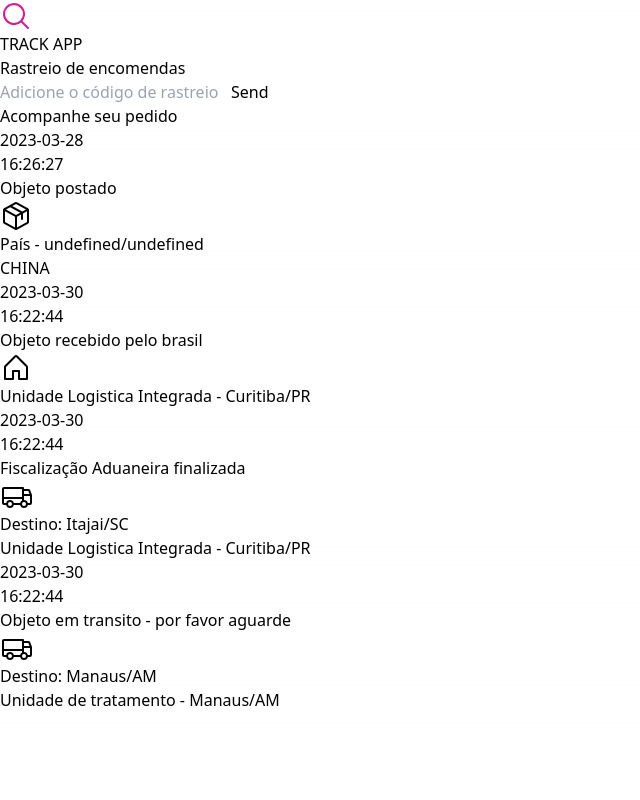
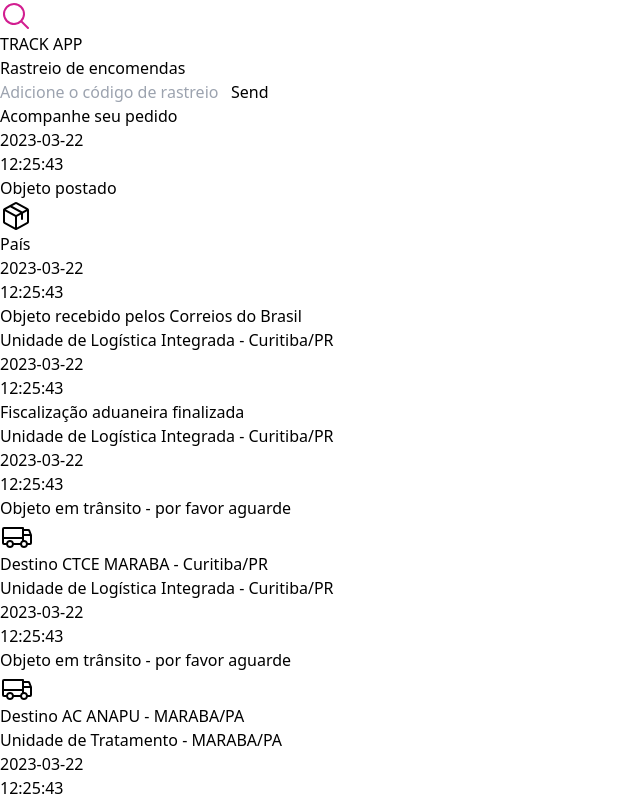
Before and after one commit to RaissaVasconcelos/Track-App, a React (Vite) app: page / in a window 1280 px wide. Shown: the top 800 px of the page, without its empty margins (0-640 px from the left). Built offline with nearby package versions, Linux system fonts and the light colour scheme.

Commit message:
chore: install zod

```diff
--- a/package.json
+++ b/package.json
@@ -10,10 +10,12 @@
     "preview": "vite preview"
   },
   "dependencies": {
+    "@hookform/resolvers": "^3.1.0",
     "@phosphor-icons/react": "^2.0.9",
     "axios": "^1.3.6",
     "react-dom": "^18.2.0",
-    "react-hook-form": "^7.43.9"
+    "react-hook-form": "^7.43.9",
+    "zod": "^3.21.4"
   },
   "devDependencies": {
     "@types/react": "^18.0.28",
--- a/src/Componentes/Card.tsx
+++ b/src/Componentes/Card.tsx
@@ -1,5 +1,5 @@
-import { House, Package, Truck } from "@phosphor-icons/react"
-
+// import { House, Package, Truck } from "@phosphor-icons/react"
+import { ImgStatus } from './ImgStatus'
 interface IUnidade {
     endereco: {
       cidade: string,
@@ -10,7 +10,7 @@ interface IUnidade {
     tipo: string,
 }
 
-interface cardProps {
+export interface cardProps {
   descricao: string
   dtHrCriado: string
   unidade: IUnidade,
@@ -36,29 +36,21 @@ export function Card({
         <div className="flex flex-col gap-5">
           <p className="text-1xl font-bold">{descricao}</p>
           <div>
-            { unidadeDestino ? (
+            { unidadeDestino?.endereco.cidade === undefined ? (
               <div className="flex gap-3">
-                <Truck size={32} />
-                <div className="flex flex-col gap-3">
-                  <p className="font-bold">{`Destino: ${unidadeDestino.endereco.cidade}/${unidadeDestino.endereco.uf}`}</p>
-                  <p>{`${unidade.tipo} - ${unidade.endereco.cidade}/${unidade.endereco.uf}`}</p>
+                <ImgStatus status={ descricao }/>
+                { unidade.endereco.cidade === undefined ?
+                  <p>{unidade.tipo}</p> :
+                  <p>{`${unidade?.tipo} - ${unidade?.endereco?.cidade}/${unidade?.endereco?.uf}`}</p>}
+              </div>
+              ) : (
+              <div className="flex gap-3">
+                <ImgStatus status={ descricao }/>
+                <div className='flex flex-col gap-2'>
+                  <p className="text-1xl font-bold">{`Destino ${unidadeDestino.nome} - ${unidade.endereco.cidade}/${unidade.endereco.uf}`}</p>
+                  <p>{`${unidade?.tipo} - ${unidade?.endereco?.cidade}/${unidade?.endereco?.uf}`}</p>
                 </div>
               </div>
-              ) : (
-                <>
-                  { descricao == 'Objeto postado' ? (
-                      <div className="flex gap-3">
-                        <Package size={32} />
-                        <p>{`${unidade?.tipo} - ${unidade?.endereco?.cidade}/${unidade?.endereco?.uf}`}</p>
-                        <p>{unidade?.nome}</p>
-                      </div>
-                    ) : (
-                      <div className="flex gap-3">
-                        <House size={32} />
-                        <p>{`${unidade.tipo} - ${unidade.endereco.cidade}/${unidade.endereco.uf}`}</p>
-                      </div>)
-                  }
-                </>
               ) }
           </div>
         </div>
--- a/src/Componentes/History.tsx
+++ b/src/Componentes/History.tsx
@@ -1,18 +1,16 @@
 // import { ContextTrack } from '../Context/context'
 import { Card } from './Card'
-import { IEventos } from '../Interfaces/IDataTrack'
 import { arrEventos } from '../mock'
 
 export function History() {
   // const { track } = ContextTrack();
 
   // const arrEventsReverse = track.eventos.reverse();
-  console.log('History')
 
   return (
     <div className="w-full flex flex-col">
       <h1 className='text-2xl font-bold justify text-center my-8'>Acompanhe seu pedido</h1>
-      { arrEventos.reverse().map((item: any, index: number) => (
+      { arrEventos.map((item: any, index: number) => (
         <Card
           key={index}
           descricao={item.descricao}
--- /dev/null
+++ b/src/Componentes/ImgStatus.tsx
@@ -0,0 +1,15 @@
+import { CheckCircle, Package, Truck } from "@phosphor-icons/react"
+
+interface ImgStatusProps {
+  status: string,
+}
+
+export function ImgStatus({ status }: ImgStatusProps) {
+  return (
+    <div>
+      { status === "Objeto postado" && <Package size={32} /> }
+      { status === "Objeto em trânsito - por favor aguarde" && <Truck size={32} />}
+      { status === "Objeto entregue ao destinatário" && <CheckCircle size={32} color="#6fd21e" />}
+    </div>
+  )
+}
--- a/src/Componentes/Input.tsx
+++ b/src/Componentes/Input.tsx
@@ -1,14 +1,24 @@
 import { useForm, SubmitHandler } from 'react-hook-form';
-import { InputCode } from '../Interfaces/InputCode'
-import { ContextTrack } from '../Context/context'
+import { zodResolver } from '@hookform/resolvers/zod'
+// import { ContextTrack } from '../Context/context'
+import * as z from 'zod'
+
+const inputSchema = z.object({
+  code: z.string()
+  .regex(/^[A-Z]{2}[0-9]{9}[A-Z]{2}$/, 'Código deve possuir 13 caracteres, 4 letras e 9 numeros, por exemplo: AA123456789XX.')
+})
+
+type Input = z.infer<typeof inputSchema>
 
 export function Input() {
-  const { register, handleSubmit, reset } = useForm<InputCode>()
-  const { inputCode } = ContextTrack()
+  // const { inputCode } = ContextTrack();
+  const { register, handleSubmit, reset, formState: { errors } } = useForm<Input>({
+    resolver: zodResolver(inputSchema)
+  })
 
-  const onSubmit: SubmitHandler<InputCode> = (data) => {
+  const onSubmit: SubmitHandler<Input> = (data: Input) => {
     console.log(data)
-    inputCode(data)
+    // inputCode(data)
     reset(data)
   }
 
@@ -16,7 +26,8 @@ export function Input() {
     <div className='w-full py-12 bg-gradient-to-r from-cyan-900 via-purple-700 to-pink-900'>
       <div className='max-w-[1000px] w-full mx-auto py-8 px-5 flex flex-col justify-center items-center gap-10'>
         <h1 className="text-4xl font-bold text-slate-50">Rastreio de encomendas</h1>
-        <form className="flex border-2 w-full rounded" onSubmit={handleSubmit(onSubmit)}>
+        <form className="flex flex-col w-full" onSubmit={handleSubmit(onSubmit)}>
+          <div className='flex border-2 rounded'>
             <input
               className='p-3.5 w-full focus:outline-none'
               id='id_code'
@@ -25,8 +36,9 @@ export function Input() {
               { ...register('code') }
             />
             <button className='bg-pink-800 rounded hover:bg-pink-700 text-white font-bold py-2 px-4 rounded' type='submit'>Send</button>
+          </div>
+        {errors.code && <span className='text-1xl text-white whitespace-pre-line' >{errors.code.message}</span>}
         </form>
-
       </div>
     </div>
   );
--- a/src/Pages/home.tsx
+++ b/src/Pages/home.tsx
@@ -1,17 +1,19 @@
 import { Header } from "../Componentes/Header";
 import { History } from "../Componentes/History";
 import { Input } from "../Componentes/Input";
-import { ContextTrack } from '../Context/context'
+// import { ContextTrack } from '../Context/context'
+// import { FileSearch } from "@phosphor-icons/react"
 
 export function Home(){
-  const { track } = ContextTrack();
-  console.log('trackzao', track)
+  // const { track } = ContextTrack();
+
   return (
-    <div>
+    <>
       <Header/>
       <Input />
-      {/* { track.codObj && <History /> } */}
+      {/* { track.codObj ? <History /> :
+        <div className="flex justify-center py-12"><FileSearch size={250} color="#ebe7e7" /></div>} */}
       <History />
-    </div>
+    </>
   )
 }
--- a/src/mock/index.ts
+++ b/src/mock/index.ts
@@ -1,63 +1,142 @@
 export const arrEventos = [
   {
-    codigo: "PO",
-    descricao: "Objeto postado",
-    dtHrCriado: "2023-03-28T16:26:27",
-    unidade: {
-        endereco: {},
-        nome: "CHINA",
-        tipo: "País"
-    },
+      "codigo": "PO",
+      "descricao": "Objeto postado",
+      "dtHrCriado": "2023-03-22T12:25:43",
+      "unidade": {
+          "endereco": {
+            "cidade": undefined,
+            "uf": undefined,
+          },
+          "tipo": "País"
+      },
+      "unidadeDestino": {
+          "endereco": {
+            "cidade": undefined,
+            "uf": undefined,
+          },
+          "nome": undefined,
+          "tipo": undefined,
+      }
   },
   {
-    codigo: 'PAR',
-    descricao: 'Objeto recebido pelo brasil',
-    dtHrCriado: '2023-03-30T16:22:44',
-    unidade: {
-      endereco: {
-        cidade: 'Curitiba',
-        uf: 'PR'
+      "codigo": "PO",
+      "descricao": "Objeto recebido pelos Correios do Brasil",
+      "dtHrCriado": "2023-03-22T12:25:43",
+      "unidade": {
+          "endereco": {
+            "cidade": "Curitiba",
+            "uf": "PR",
+          },
+          "tipo": "Unidade de Logística Integrada"
       },
-      tipo: 'Unidade Logistica Integrada',
-    },
+      "unidadeDestino": {
+          "endereco": {
+            "cidade": undefined,
+            "uf": undefined,
+          },
+          "nome": undefined,
+          "tipo": undefined,
+      }
   },
   {
-    codigo: 'PAR',
-    descricao: 'Fiscalização Aduaneira finalizada',
-    dtHrCriado: '2023-03-30T16:22:44',
-    unidade: {
-      endereco: {
-        cidade: 'Curitiba',
-        uf: 'PR'
+      "codigo": "PO",
+      "descricao": "Fiscalização aduaneira finalizada",
+      "dtHrCriado": "2023-03-22T12:25:43",
+      "unidade": {
+          "endereco": {
+            "cidade": "Curitiba",
+            "uf": "PR",
+          },
+          "tipo": "Unidade de Logística Integrada"
       },
-      tipo: 'Unidade Logistica Integrada',
-    },
-    unidadeDestino: {
-      endereco: {
-        cidade: 'Itajai',
-        uf: 'SC'
-      },
-      tipo: 'Sedex',
-    }
+      "unidadeDestino": {
+          "endereco": {
+            "cidade": undefined,
+            "uf": undefined,
+          },
+          "nome": undefined,
+          "tipo": undefined,
+      }
   },
   {
-    codigo: 'PAR',
-    descricao: 'Objeto em transito - por favor aguarde',
-    dtHrCriado: '2023-03-30T16:22:44',
-    unidade: {
-      endereco: {
-        cidade: 'Manaus',
-        uf: 'AM'
+      "codigo": "PO",
+      "descricao": "Objeto em trânsito - por favor aguarde",
+      "dtHrCriado": "2023-03-22T12:25:43",
+      "unidade": {
+          "endereco": {
+            "cidade": "Curitiba",
+            "uf": "PR",
+          },
+          "tipo": "Unidade de Logística Integrada"
       },
-      tipo: 'Unidade de tratamento',
-    },
-    unidadeDestino: {
-      endereco: {
-        cidade: 'Manaus',
-        nome: 'CDD Aleixo',
-        uf: 'AM'
+      "unidadeDestino": {
+          "endereco": {
+            "cidade": "MARABA",
+            "uf": "PA",
+          },
+          "nome": "CTCE MARABA",
+          "tipo": "TCE",
+      }
+  },
+  {
+      "codigo": "PO",
+      "descricao": "Objeto em trânsito - por favor aguarde",
+      "dtHrCriado": "2023-03-22T12:25:43",
+      "unidade": {
+          "endereco": {
+            "cidade": "MARABA",
+            "uf": "PA",
+          },
+          "tipo": "Unidade de Tratamento"
       },
-      tipo: 'Sedex',
-    }
+      "unidadeDestino": {
+          "endereco": {
+            "cidade": "ANAPU",
+            "uf": "PA",
+          },
+          "nome": "AC ANAPU",
+          "tipo": "AC",
+      }
   },
-]
+  {
+      "codigo": "PO",
+      "descricao": "Objeto aguardando retirada no endereço indicado",
+      "dtHrCriado": "2023-03-22T12:25:43",
+      "unidade": {
+          "endereco": {
+            "cidade": "ANAPU",
+            "uf": "PA",
+          },
+          "tipo": "Agencia dos correios"
+      },
+      "unidadeDestino": {
+          "endereco": {
+            "cidade": undefined,
+            "uf": undefined,
+          },
+          "nome": undefined,
+          "tipo": undefined,
+      }
+  },
+  {
+      "codigo": "PO",
+      "descricao": "Objeto entregue ao destinatário",
+      "dtHrCriado": "2023-03-22T12:25:43",
+      "unidade": {
+          "endereco": {
+            "cidade": "ANAPU",
+            "uf": "PA",
+          },
+          "tipo": "Agencia dos correios"
+      },
+      "unidadeDestino": {
+          "endereco": {
+            "cidade": undefined,
+            "uf": undefined,
+          },
+          "nome": undefined,
+          "tipo": undefined,
+      }
+  },
+  ]
```
Also changed, not shown: 1 other file (tests, documents, lock files or other folders). Lines whose indentation alone changed are shown as unchanged.
